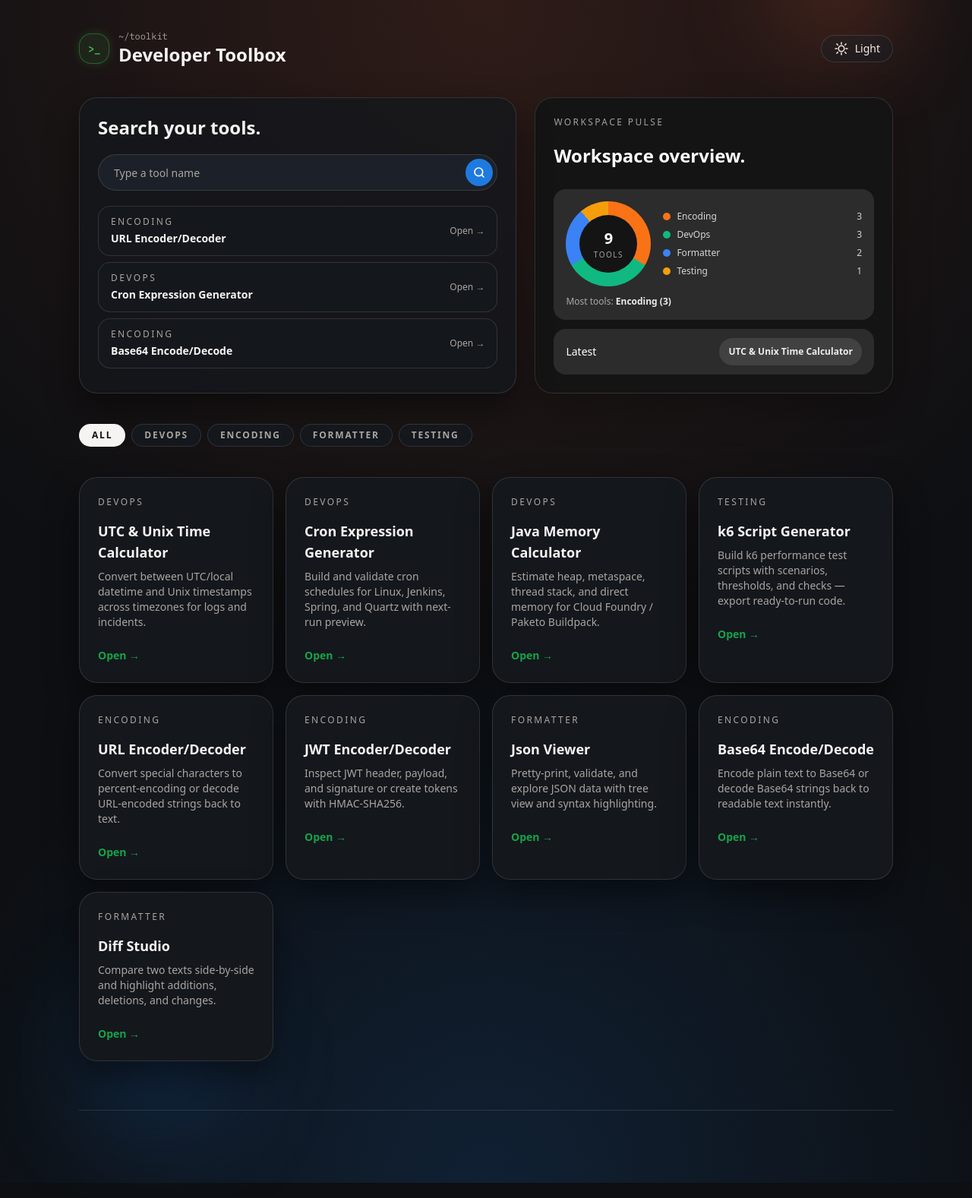
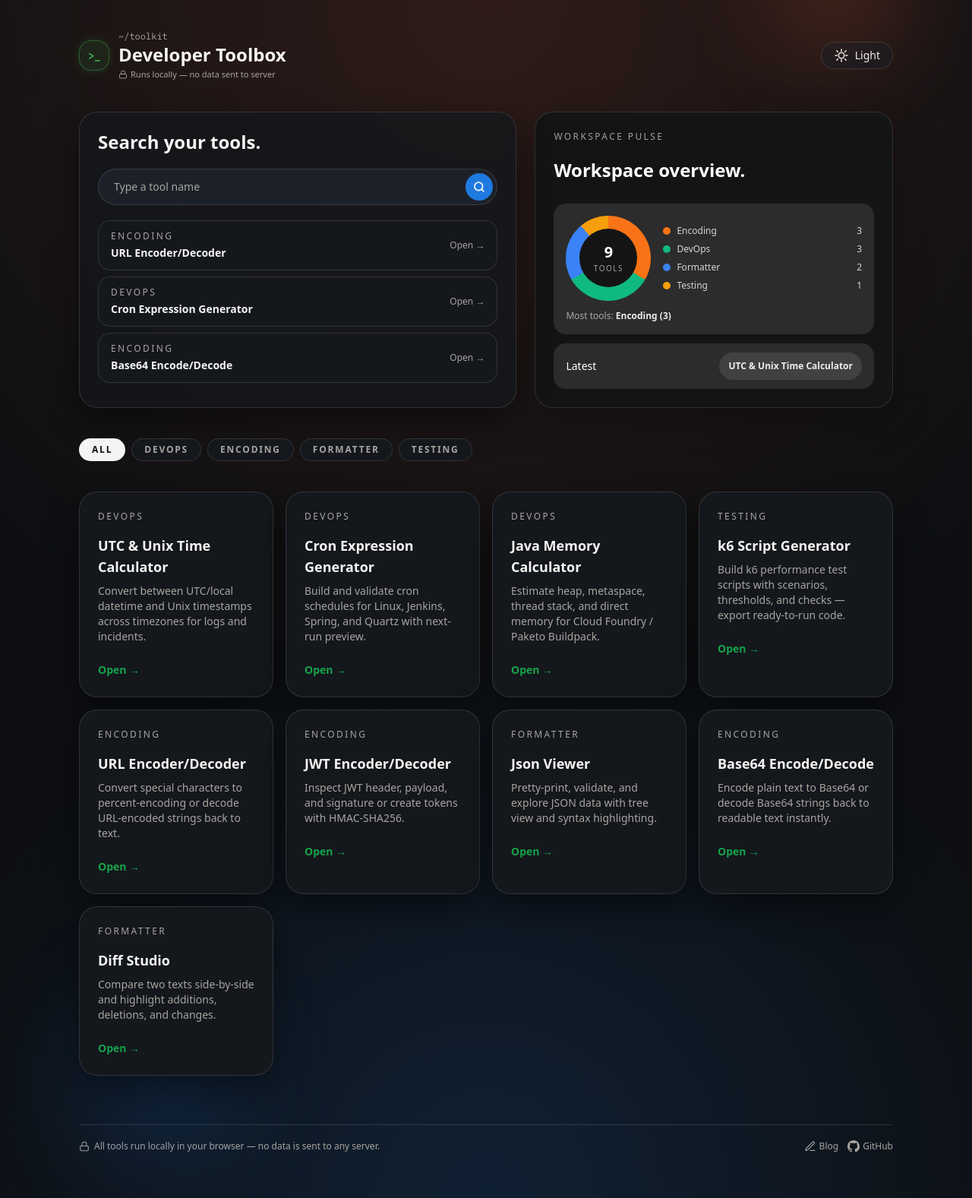
Before and after one commit to eottabom/toolkit, a Next.js app: page / in a window 1280 px wide. Shown: the whole page at 76% size. Built offline with nearby package versions, Linux system fonts and the light colour scheme.

Commit message:
fix: 메인 header / footer ui 개선
- header 에 no data sent to server 안내 문구 추가
- footer 에 브라우저 로컬 실행 안내 문구 및 블로그, 깃헙 링크 추가

```diff
--- a/src/app/page.tsx
+++ b/src/app/page.tsx
@@ -151,6 +151,13 @@ export default function Home() {
             <div>
               <p className="font-mono text-xs text-[var(--muted)]">~/toolkit</p>
               <h1 className="text-2xl font-semibold text-[var(--foreground)]">Developer Toolbox</h1>
+              <p className="mt-0.5 flex items-center gap-1 text-[11px] text-[var(--muted)]">
+                <svg viewBox="0 0 24 24" fill="none" stroke="currentColor" strokeWidth="1.8" strokeLinecap="round" strokeLinejoin="round" className="h-3 w-3">
+                  <rect x="3" y="11" width="18" height="11" rx="2" ry="2" />
+                  <path d="M7 11V7a5 5 0 0 1 10 0v4" />
+                </svg>
+                Runs locally — no data sent to server
+              </p>
             </div>
           </div>
           <nav className="flex items-center gap-4 text-sm text-[var(--muted)]">
@@ -358,7 +365,42 @@ export default function Home() {
           </section>
         </main>
 
-        <footer className="mt-6 h-14 border-t border-[color:var(--card-border)]"/>
+        <footer className="mt-6 flex items-center justify-between border-t border-[color:var(--card-border)] py-5 text-xs text-[var(--muted)]">
+          <div className="flex items-center gap-1.5">
+            <svg viewBox="0 0 24 24" fill="none" stroke="currentColor" strokeWidth="1.8" strokeLinecap="round" strokeLinejoin="round" className="h-3.5 w-3.5">
+              <rect x="3" y="11" width="18" height="11" rx="2" ry="2" />
+              <path d="M7 11V7a5 5 0 0 1 10 0v4" />
+            </svg>
+            <span>All tools run locally in your browser — no data is sent to any server.</span>
+          </div>
+          <div className="flex items-center gap-3">
+            <a
+              href="https://eottabom.github.io/"
+              target="_blank"
+              rel="noopener noreferrer"
+              className="inline-flex items-center gap-1 transition hover:text-[var(--foreground)]"
+              aria-label="Blog"
+            >
+              <svg viewBox="0 0 24 24" fill="none" stroke="currentColor" strokeWidth="1.8" strokeLinecap="round" strokeLinejoin="round" className="h-4 w-4">
+                <path d="M12 20h9" />
+                <path d="M16.5 3.5a2.121 2.121 0 0 1 3 3L7 19l-4 1 1-4Z" />
+              </svg>
+              <span>Blog</span>
+            </a>
+            <a
+              href="https://github.com/eottabom"
+              target="_blank"
+              rel="noopener noreferrer"
+              className="inline-flex items-center gap-1 transition hover:text-[var(--foreground)]"
+              aria-label="GitHub"
+            >
+              <svg viewBox="0 0 24 24" fill="currentColor" className="h-4 w-4">
+                <path d="M12 0C5.37 0 0 5.37 0 12c0 5.31 3.435 9.795 8.205 11.385.6.105.825-.255.825-.57 0-.285-.015-1.23-.015-2.235-3.015.555-3.795-.735-4.035-1.41-.135-.345-.72-1.41-1.23-1.695-.42-.225-1.02-.78-.015-.795.945-.015 1.62.87 1.845 1.23 1.08 1.815 2.805 1.305 3.495.99.105-.78.42-1.305.765-1.605-2.67-.3-5.46-1.335-5.46-5.925 0-1.305.465-2.385 1.23-3.225-.12-.3-.54-1.53.12-3.18 0 0 1.005-.315 3.3 1.23.96-.27 1.98-.405 3-.405s2.04.135 3 .405c2.295-1.56 3.3-1.23 3.3-1.23.66 1.65.24 2.88.12 3.18.765.84 1.23 1.905 1.23 3.225 0 4.605-2.805 5.625-5.475 5.925.435.375.81 1.095.81 2.22 0 1.605-.015 2.895-.015 3.3 0 .315.225.69.825.57A12.02 12.02 0 0 0 24 12c0-6.63-5.37-12-12-12Z" />
+              </svg>
+              <span>GitHub</span>
+            </a>
+          </div>
+        </footer>
       </div>
     </div>
   );
```
